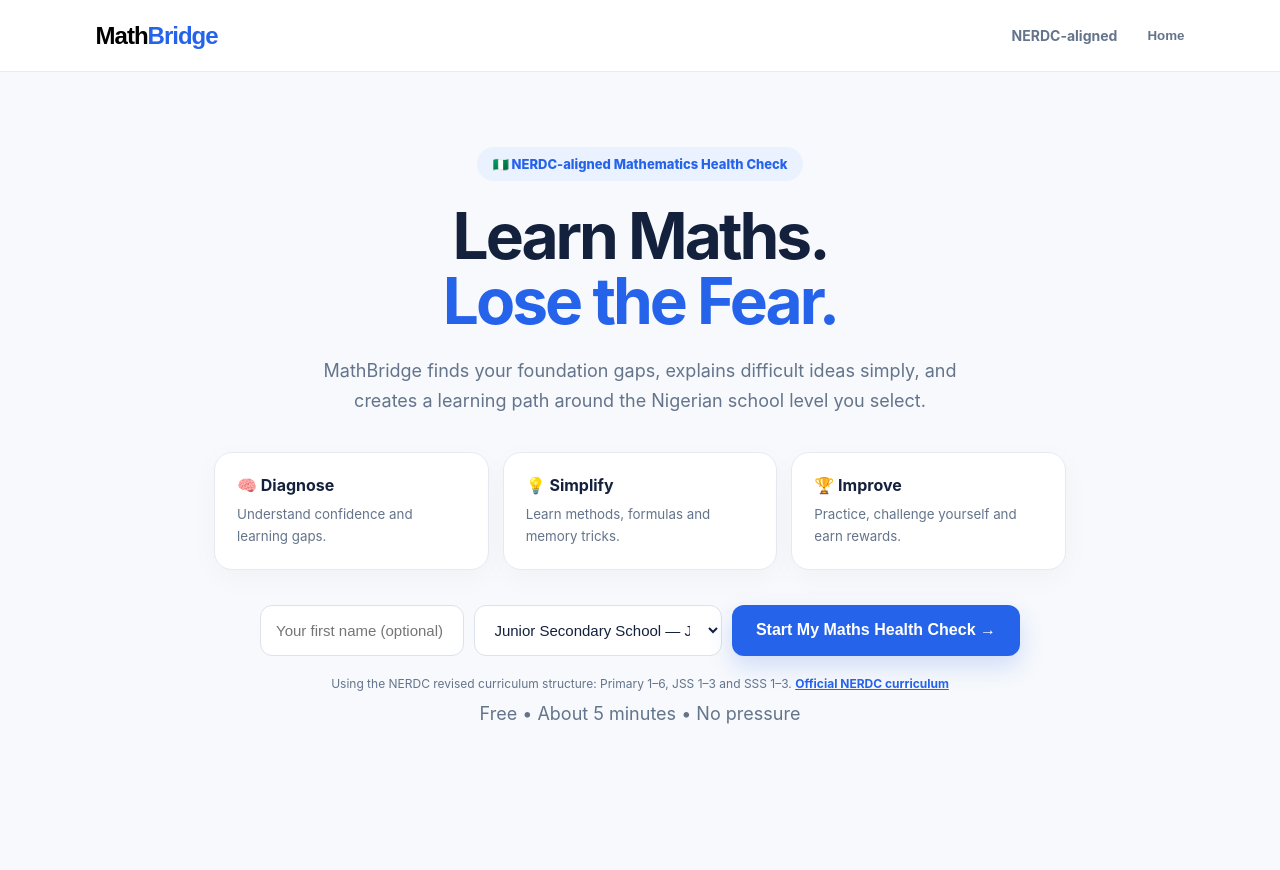
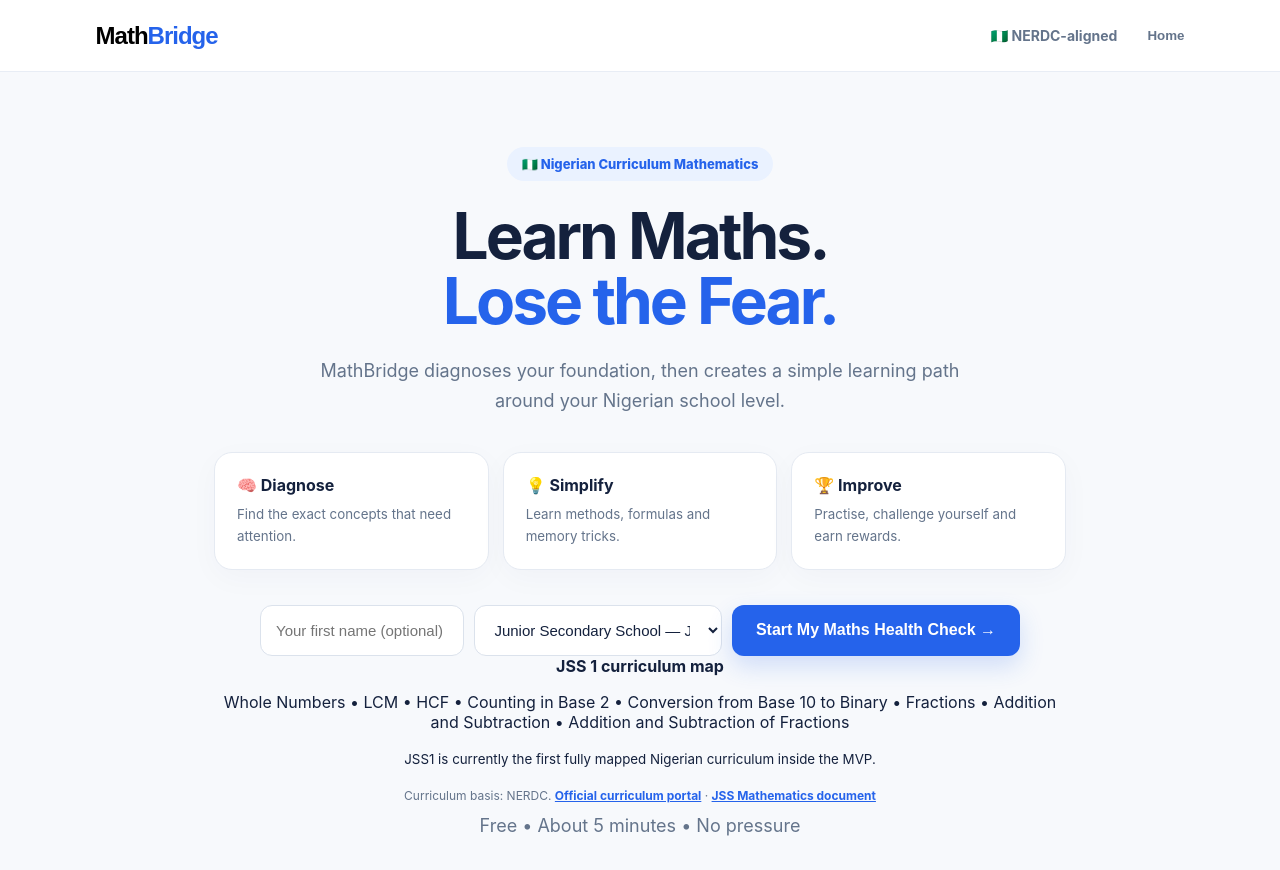
Before and after one commit to Gbenga512/mathbridge-ai, a React (Vite) app: page / in a window 1280 px wide. Shown: the top 870 px of the page. Before the commit the page ends 830 px from the top, so only its background shows below. Built offline with nearby package versions, Linux system fonts and the light colour scheme.

Commit message:
Connect JSS1 NERDC curriculum and adaptive question bank to MVP

```diff
--- a/src/main.jsx
+++ b/src/main.jsx
@@ -2,8 +2,9 @@
 import {createRoot} from 'react-dom/client';
 import './styles.css';
 import {curriculum,curriculumSource,levelOptions} from './data/curriculum';
+import {jss1Math,jss1Questions} from './data/jss1Math';
 
-const diagnostic=[
+const genericDiagnostic=[
  {type:'mindset',q:'How do you feel when you see a Mathematics question?',a:['Confident','Okay','Worried','I want to avoid it']},
  {type:'foundation',topic:'Arithmetic',q:'What is 48 ÷ 6?',a:['6','7','8','9'],correct:2},
  {type:'foundation',topic:'Fractions',q:'What is 1/2 + 1/4?',a:['2/6','3/4','1/6','1/8'],correct:1},
@@ -11,21 +12,21 @@
  {type:'foundation',topic:'Percentages',q:'What is 10% of 200?',a:['10','20','30','40'],correct:1},
  {type:'preference',q:'Which topic do you find most difficult?',a:['Fractions','Algebra','Geometry','Word problems']}
 ];
-const topicNames=['Arithmetic','Fractions','Algebra','Percentages'];
 function App(){
- const [screen,setScreen]=useState('home'),[i,setI]=useState(0),[answers,setAnswers]=useState([]),[name,setName]=useState(''),[level,setLevel]=useState('JSS1'),[mastery,setMastery]=useState(0);
+ const [screen,setScreen]=useState('home'),[i,setI]=useState(0),[answers,setAnswers]=useState([]),[name,setName]=useState(''),[level,setLevel]=useState('JSS1'),[mastery,setMastery]=useState(0),[lessonTopic,setLessonTopic]=useState('Fractions');
  const selectedLevel=levelOptions.find(x=>x.value===level);
  const levelTopics=curriculum.jss.levels[level]?.topics||curriculum.primary.levels[level]?.topics||curriculum.sss.levels[level]?.topics||[];
- const result=useMemo(()=>{const correct=diagnostic.reduce((n,q,idx)=>n+(q.correct!==undefined&&answers[idx]===q.correct?1:0),0);const weak=topicNames.map(t=>{const idx=diagnostic.findIndex(q=>q.topic===t);return {t,ok:idx>=0&&answers[idx]===diagnostic[idx].correct}}).filter(x=>!x.ok).map(x=>x.t);return {correct,score:Math.round(correct/4*100),weak}},[answers]);
- const answer=(n)=>{const next=[...answers];next[i]=n;setAnswers(next);if(i<diagnostic.length-1)setI(i+1);else setScreen('result')};
+ const questions=level==='JSS1'?jss1Questions:genericDiagnostic;
+ const result=useMemo(()=>{const correct=questions.reduce((n,q,idx)=>n+(q.correct!==undefined&&answers[idx]===q.correct?1:0),0);const weak=level==='JSS1'?jss1Math.strands.flatMap(s=>s.topics).filter(t=>{const qs=jss1Questions.filter(q=>q.topic===t);return qs.length&&qs.some(q=>answers[jss1Questions.indexOf(q)]!==q.answer)}).slice(0,3):['Fractions','Algebra','Percentages'].filter((t,idx)=>answers[idx+2]!==1);return {correct,score:Math.round(correct/Math.max(1,questions.filter(q=>q.correct!==undefined).length)*100),weak};},[answers,level,questions]);
+ const answer=(n)=>{const next=[...answers];next[i]=n;setAnswers(next);if(i<questions.length-1)setI(i+1);else {setLessonTopic(result.weak[0]||levelTopics[0]||'Foundation Builder');setScreen('result')}};
  const start=()=>{setI(0);setAnswers([]);setScreen('quiz')};
- return <div className="app"><header><button className="logo" onClick={()=>setScreen('home')}>Math<span>Bridge</span></button><div className="nav"><span>NERDC-aligned</span><button className="ghost" onClick={()=>setScreen('home')}>Home</button></div></header>
- {screen==='home'&&<main className="hero"><div className="pill">🇳🇬 NERDC-aligned Mathematics Health Check</div><h1>Learn Maths.<br/><span>Lose the Fear.</span></h1><p>MathBridge finds your foundation gaps, explains difficult ideas simply, and creates a learning path around the Nigerian school level you select.</p><div className="cards"><div><b>🧠 Diagnose</b><small>Understand confidence and learning gaps.</small></div><div><b>💡 Simplify</b><small>Learn methods, formulas and memory tricks.</small></div><div><b>🏆 Improve</b><small>Practice, challenge yourself and earn rewards.</small></div></div><div className="namebox"><input value={name} onChange={e=>setName(e.target.value)} placeholder="Your first name (optional)"/><select value={level} onChange={e=>setLevel(e.target.value)}>{levelOptions.map(x=><option key={x.value} value={x.value}>{x.group} — {x.label}</option>)}</select><button className="primary" onClick={start}>Start My Maths Health Check →</button></div><p className="curriculum-note">Using the NERDC revised curriculum structure: Primary 1–6, JSS 1–3 and SSS 1–3. <a href={curriculumSource.basicUrl} target="_blank" rel="noreferrer">Official NERDC curriculum</a></p><p className="note">Free • About 5 minutes • No pressure</p></main>}
- {screen==='quiz'&&<main className="quiz"><div className="progress"><span style={{width:`${((i+1)/diagnostic.length)*100}%`}}/></div><p className="step">{selectedLevel?.label?.toUpperCase()} • QUESTION {i+1} OF {diagnostic.length}</p><h2>{diagnostic[i].q}</h2><div className="answers">{diagnostic[i].a.map((x,n)=><button key={x} onClick={()=>answer(n)}>{x}<span>→</span></button>)}</div><p className="encourage">💙 No judgment. Your answers help us find the right starting point.</p></main>}
- {screen==='result'&&<main className="result"><div className="badge">🎯</div><p className="step">YOUR MATHEMATICS HEALTH REPORT</p><h2>{name?`${name}, here is your report.`:'Here is your report.'}</h2><div className="levelpill">🇳🇬 {selectedLevel?.group} • {selectedLevel?.label}</div><div className="score"><strong>{result.score}%</strong><span>foundation score</span></div><div className="report"><div className="reportrow"><span>Confidence</span><b>{answers[0]===0?'High':answers[0]===1?'Developing':'Needs support'}</b></div><h3>Your learning profile</h3><p>Your diagnostic is a starting-point assessment. MathBridge uses it to recommend prerequisite work before harder curriculum content.</p><h4>Topics needing attention</h4>{result.weak.length?<div className="tags">{result.weak.map(x=><span key={x}>🔴 {x}</span>)}</div>:<div className="tags"><span>🟢 No major foundation gap found</span></div>}<div className="recommend">📚 <span>Recommended starting point</span><b>{result.weak[0]||levelTopics[0]||'Foundation Builder'}</b><small>{selectedLevel?.label}: {levelTopics.slice(0,4).join(' • ')}</small></div></div><button className="primary" onClick={()=>setScreen('lesson')}>Start My Personalized Learning Path →</button></main>}
- {screen==='lesson'&&<main className="lesson"><div className="pill">✨ Personalized lesson</div><p className="step">{selectedLevel?.label}</p><h2>{result.weak[0]||'Fractions'} made simple</h2><p className="lead">We start with one clear idea, one easy method, then practise until it becomes natural.</p><div className="formula"><small>THE EASY METHOD</small><strong>Break the problem into small steps.</strong><p>Example: ½ + ¼ → 2/4 + 1/4 → <b>3/4</b></p></div><div className="song">🎵 <b>Memory Song</b><br/>“Same bottom, add the top — simplify and never stop!”</div><div className="lessonsteps"><span>1 Learn</span><span>2 See an example</span><span>3 Practise</span></div><button className="primary" onClick={()=>setScreen('practice')}>Practise This Skill →</button></main>}
- {screen==='practice'&&<main className="challenge"><div className="pill">✏️ Practice</div><h2>Let's build confidence.</h2><p>Try these three practice questions. Your goal is understanding, not speed.</p><div className="practicecards"><div><b>1.</b> What is 1/2 + 1/4? <span>3/4</span></div><div><b>2.</b> What is 2/3 + 1/3? <span>1</span></div><div><b>3.</b> What is 10% of 300? <span>30</span></div></div><button className="primary" onClick={()=>setScreen('challenge')}>Take Timed Challenge →</button></main>}
+ return <div className="app"><header><button className="logo" onClick={()=>setScreen('home')}>Math<span>Bridge</span></button><div className="nav"><span>🇳🇬 NERDC-aligned</span><button className="ghost" onClick={()=>setScreen('home')}>Home</button></div></header>
+ {screen==='home'&&<main className="hero"><div className="pill">🇳🇬 Nigerian Curriculum Mathematics</div><h1>Learn Maths.<br/><span>Lose the Fear.</span></h1><p>MathBridge diagnoses your foundation, then creates a simple learning path around your Nigerian school level.</p><div className="cards"><div><b>🧠 Diagnose</b><small>Find the exact concepts that need attention.</small></div><div><b>💡 Simplify</b><small>Learn methods, formulas and memory tricks.</small></div><div><b>🏆 Improve</b><small>Practise, challenge yourself and earn rewards.</small></div></div><div className="namebox"><input value={name} onChange={e=>setName(e.target.value)} placeholder="Your first name (optional)"/><select value={level} onChange={e=>setLevel(e.target.value)}>{levelOptions.map(x=><option key={x.value} value={x.value}>{x.group} — {x.label}</option>)}</select><button className="primary" onClick={start}>Start My Maths Health Check →</button></div><div className="curriculum-card"><b>{selectedLevel?.label} curriculum map</b><p>{levelTopics.slice(0,8).join(' • ')}</p>{level==='JSS1'&&<small>JSS1 is currently the first fully mapped Nigerian curriculum inside the MVP.</small>}</div><p className="curriculum-note">Curriculum basis: NERDC. <a href={curriculumSource.basicUrl} target="_blank" rel="noreferrer">Official curriculum portal</a> · <a href={curriculumSource.jssMathUrl} target="_blank" rel="noreferrer">JSS Mathematics document</a></p><p className="note">Free • About 5 minutes • No pressure</p></main>}
+ {screen==='quiz'&&<main className="quiz"><div className="progress"><span style={{width:`${((i+1)/questions.length)*100}%`}}/></div><p className="step">{selectedLevel?.label?.toUpperCase()} • QUESTION {i+1} OF {questions.length}</p><h2>{questions[i].q}</h2><div className="answers">{questions[i].a?.map((x,n)=><button key={x} onClick={()=>answer(n)}>{x}<span>→</span></button>)}</div><p className="encourage">💙 No judgment. Your answers help us find the right starting point.</p></main>}
+ {screen==='result'&&<main className="result"><div className="badge">🎯</div><p className="step">YOUR MATHEMATICS HEALTH REPORT</p><h2>{name?`${name}, here is your report.`:'Here is your report.'}</h2><div className="levelpill">🇳🇬 {selectedLevel?.group} • {selectedLevel?.label}</div><div className="score"><strong>{result.score}%</strong><span>curriculum diagnostic</span></div><div className="report"><div className="reportrow"><span>Confidence</span><b>{answers[0]===0?'High':answers[0]===1?'Developing':'Needs support'}</b></div><h3>Your learning profile</h3><p>We use your results to recommend prerequisite work before harder curriculum content.</p><h4>Topics needing attention</h4>{result.weak.length?<div className="tags">{result.weak.map(x=><span key={x}>🔴 {x}</span>)}</div>:<div className="tags"><span>🟢 No major gap detected</span></div>}<div className="recommend">📚 <span>Recommended starting point</span><b>{lessonTopic}</b><small>{selectedLevel?.label}: {levelTopics.slice(0,5).join(' • ')}</small></div></div><button className="primary" onClick={()=>setScreen('lesson')}>Start My Personalized Learning Path →</button></main>}
+ {screen==='lesson'&&<main className="lesson"><div className="pill">✨ Personalized lesson</div><p className="step">{selectedLevel?.label} • {lessonTopic}</p><h2>{lessonTopic} made simple</h2><p className="lead">One clear idea, one easy method, then practice until the concept becomes natural.</p><div className="formula"><small>THE EASY METHOD</small><strong>{lessonTopic==='Fractions'?'Find an equivalent fraction before combining different denominators.':'Break the problem into small steps and check each step.'}</strong><p>{lessonTopic==='Fractions'?'½ + ¼ → 2/4 + 1/4 → 3/4':'Read → choose the method → calculate → check your answer.'}</p></div><div className="song">🎵 <b>Memory Song</b><br/>“Small steps, clear mind, maths gets easier every time!”</div><div className="lessonsteps"><span>1 Learn</span><span>2 See an example</span><span>3 Practise</span></div><button className="primary" onClick={()=>setScreen('practice')}>Practise This Skill →</button></main>}
+ {screen==='practice'&&<main className="challenge"><div className="pill">✏️ Practice</div><h2>Let's build confidence.</h2><p>These examples use the JSS1/Nigerian curriculum question bank when JSS1 is selected.</p><div className="practicecards">{(level==='JSS1'?jss1Questions.filter(q=>q.topic===lessonTopic).slice(0,3):[{q:'What is 1/2 + 1/4?',explanation:'Use an equivalent fraction.'},{q:'If x + 7 = 12, what is x?',explanation:'Subtract 7 from both sides.'}]).map(q=><div key={q.id||q.q}><b>Practice</b><br/>{q.q}<small>{q.explanation}</small></div>)}</div><button className="primary" onClick={()=>setScreen('challenge')}>Take Timed Challenge →</button></main>}
  {screen==='challenge'&&<main className="challenge"><div className="pill">⏱️ Timed Challenge</div><h2>Ready to prove it?</h2><p>Complete the challenge to earn your first MathBridge badge.</p><div className="challengebox"><span>🏆</span><b>Foundation Starter</b><small>Mastery target: 80%</small><div className="challengeScore">{mastery}%</div></div><button className="primary" onClick={()=>{setMastery(90);setScreen('dashboard')}}>Complete Challenge</button></main>}
- {screen==='dashboard'&&<main className="dashboard"><div className="dashhead"><div><p className="step">YOUR LEARNING DASHBOARD</p><h2>{name?`Welcome back, ${name}!`:'Welcome back!'}</h2><p className="leveltext">{selectedLevel?.group} • {selectedLevel?.label}</p></div><div className="streak">🔥 1 day streak</div></div><div className="stats"><div><small>Foundation</small><b>{result.score}%</b></div><div><small>Challenge</small><b>{mastery}%</b></div><div><small>Points</small><b>120</b></div></div><div className="report"><h3>🏆 You earned a badge!</h3><p><b>Foundation Starter</b> — You completed your first learning cycle.</p><div className="reward">🎁 Keep mastering your curriculum to qualify for free access to the next level.</div></div><button className="primary" onClick={()=>setScreen('home')}>Take Another Health Check</button></main>}
+ {screen==='dashboard'&&<main className="dashboard"><div className="dashhead"><div><p className="step">YOUR LEARNING DASHBOARD</p><h2>{name?`Welcome back, ${name}!`:'Welcome back!'}</h2><p className="leveltext">{selectedLevel?.group} • {selectedLevel?.label}</p></div><div className="streak">🔥 1 day streak</div></div><div className="stats"><div><small>Diagnostic</small><b>{result.score}%</b></div><div><small>Challenge</small><b>{mastery}%</b></div><div><small>Points</small><b>120</b></div></div><div className="report"><h3>🏆 You earned a badge!</h3><p><b>Foundation Starter</b> — You completed your first learning cycle.</p><div className="reward">🎁 Keep mastering your curriculum to qualify for free access to the next level.</div></div><button className="primary" onClick={()=>setScreen('home')}>Take Another Health Check</button></main>}
  </div>}
 createRoot(document.getElementById('root')).render(<App/>);
```
